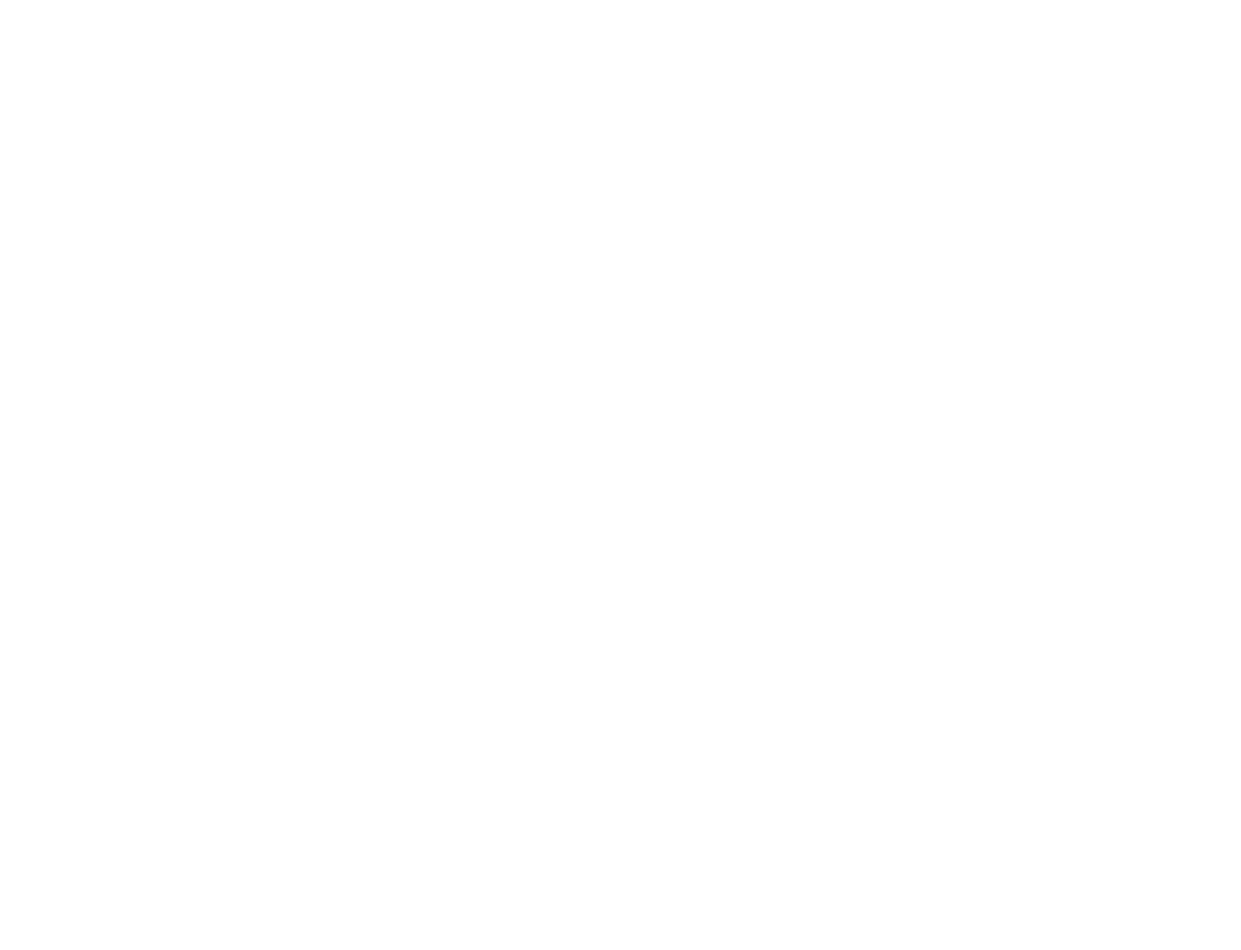
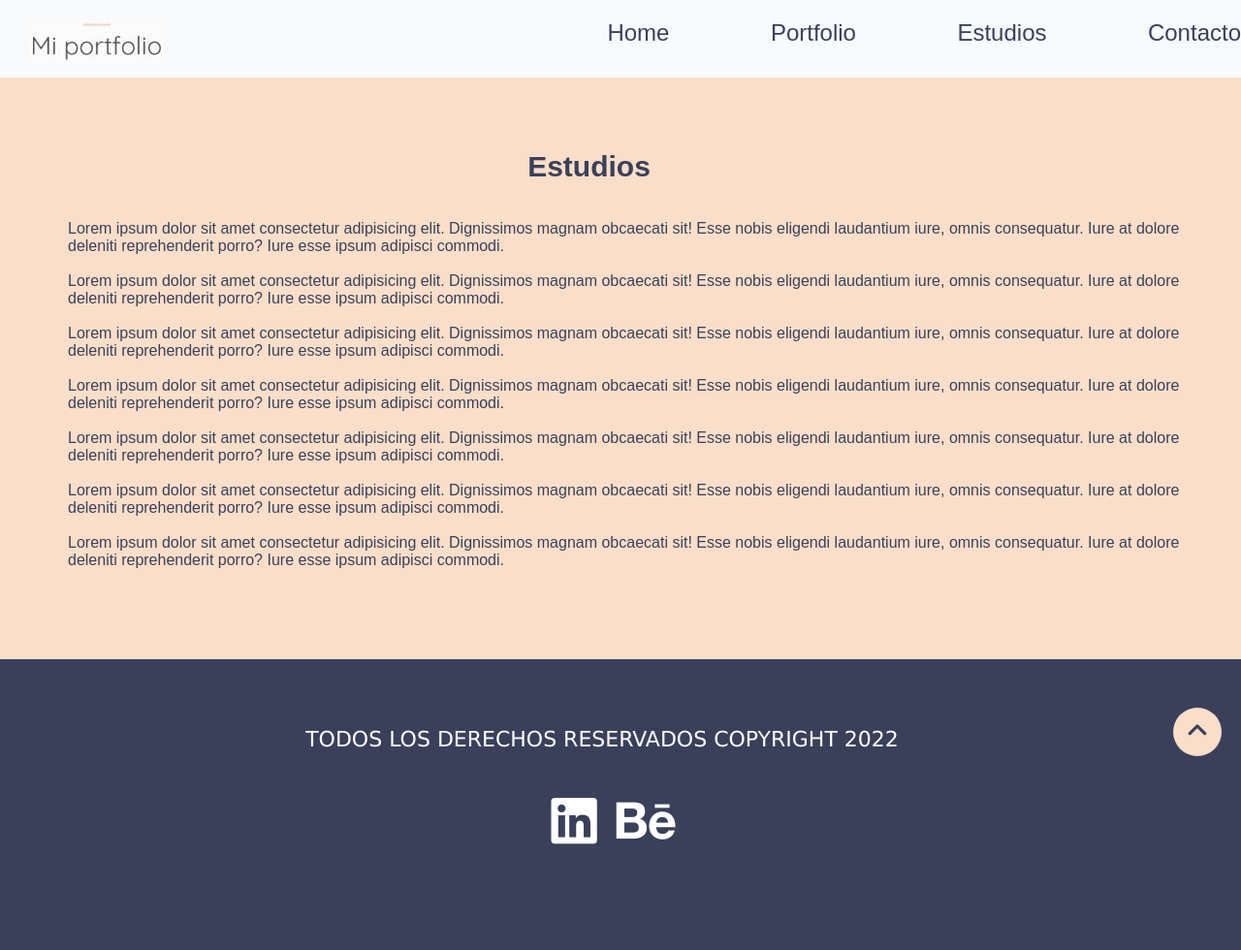
Before and after one commit to grondonamariat/grondonamariat, a plain HTML site: page pages/estudios.html in a window 1280 px wide. Shown: the whole page at 97% size. Before the commit the page ends 800 px from the top, so only its background shows below. Drawn offline with Linux system fonts and the light colour scheme; files that its build step writes are made by us from their sources.

```diff
--- a/css/estilos contactos.css
+++ b/css/estilos contactos.css
@@ -0,0 +1,78 @@
+*{
+    margin: 0%;
+    padding: 0%;
+    box-sizing: border-box;
+}
+
+header{
+    background-color: #f9fafc;
+    color: #3A405A;
+    font-family: sans-serif;
+    width: 100%;
+    height: 80px
+}
+.logo{
+    float: left;
+    margin-top: 20px;
+    margin-left: 30px;
+}
+.barra{
+    float: right;
+    margin-top: 20px;
+    margin-right: 40px;
+    padding: 15px;
+}
+.barra ul li{
+    list-style: none;
+    display: inline-block;
+    margin-left: 50px;
+}
+.barra a{
+    text-decoration: none;
+    color: #3A405A;
+    font-size: 24px;
+    text-transform: capitalize;
+}
+.barra a:hover{
+    color: #9A8F92;
+}
+main{
+    background-color: #F9DEC9;
+    width: 100%;
+    height: 500px;
+    padding-top: 30px;
+    padding-left: 40px;
+}
+h1{
+    font-family: sans-serif;
+    color: #3A405A;
+    padding-bottom: 20px;
+}
+h2{
+    font-family: sans-serif;
+    color: #3A405A;
+    padding-top: 20px;
+    padding-bottom: 10px;
+}
+footer{
+    background-color: #3A405A;
+    color: white;
+    font-size: 18px;
+    font-family: sans-serif;
+    width: 100%;
+    height: 200px;
+    padding: 45px;
+ }
+ h3{
+    text-align: center;
+    text-transform: capitalize;
+    font-family: 'Lucida Sans', 'Lucida Sans Regular', 'Lucida Grande',
+     'Lucida Sans Unicode', Geneva, Verdana, sans-serif;
+     font-size: 20px;
+}
+ .pie img{
+    padding: 0%;
+    margin-top: 20px;
+    height: auto;
+    width: 45px;
+ }
--- a/css/estilos estudios.css
+++ b/css/estilos estudios.css
@@ -0,0 +1,77 @@
+*{
+    margin: 0%;
+    padding: 0%;
+    box-sizing: border-box;
+}
+
+header{
+    background-color: #f9fafc;
+    color: #3A405A;
+    font-family: sans-serif;
+    width: 100%;
+    height: 80px
+}
+.logo{
+    float: left;
+    margin-top: 20px;
+    margin-left: 30px;
+}
+.barra{
+    float: right;
+    margin-top: 20px;
+    margin-right: 40px;
+    padding: 15px;
+}
+.barra ul li{
+    list-style: none;
+    display: inline-block;
+    margin-left: 50px;
+}
+.barra a{
+    text-decoration: none;
+    color: #3A405A;
+    font-size: 24px;
+    text-transform: capitalize;
+}
+.barra a:hover{
+    color: #9A8F92;
+}
+main{
+    height: 600px;
+    width: 100%;
+    background-color: #F9DEC9;
+    padding-top: 30px;
+    padding-left: 30px;
+    padding-right: 50px;
+    font-family: sans-serif;
+    color: #3A405A;
+}
+h1{
+    font-family: sans-serif;
+    color: #3A405A;
+}
+.curriculum ul li{
+    list-style: none;
+}
+footer{
+    background-color: #3A405A;
+    color: white;
+    font-size: 18px;
+    font-family: sans-serif;
+    width: 100%;
+    height: 200px;
+    padding: 45px;
+ }
+ h3{
+    text-align: center;
+    text-transform: capitalize;
+    font-family: 'Lucida Sans', 'Lucida Sans Regular', 'Lucida Grande',
+     'Lucida Sans Unicode', Geneva, Verdana, sans-serif;
+     font-size: 20px;
+}
+ .pie img{
+    padding: 0%;
+    margin-top: 20px;
+    height: auto;
+    width: 45px;
+ }
--- a/css/estilos portfolio.css
+++ b/css/estilos portfolio.css
@@ -0,0 +1,207 @@
+*{
+    margin: 0%;
+    padding: 0%;
+    box-sizing: border-box;
+}
+html{
+    scroll-behavior: smooth;
+}
+#grilla{
+    display: grid;
+    grid-template-areas:
+    "header header header header"
+    "titulo titulo titulo titulo"
+    "item1 item2 item3 item4"
+    "footer footer footer footer";
+    grid-template-rows: 5% 100px 200px 250px;
+    grid-template-columns: 1fr 1fr 1fr 1fr;
+}
+.border{
+    border: 0px white;
+}
+header{
+    grid-area: header;
+    background-color: #f9fafc;
+    align-items: center;
+    color: #3A405A;
+    font-family: sans-serif;
+    width: 100%;
+    height: 80px
+}
+
+.barra{
+    float: right;
+    margin-top: 20px;
+    margin-right: 0px;
+    padding: 0px;
+}
+.barra ul li{
+    list-style: none;
+    display: inline-block;
+    margin-left: 100px;
+}
+.barra a{
+    text-decoration: none;
+    color: #3A405A;
+    font-size: 24px;
+    text-transform: capitalize;
+}
+.barra a:hover{
+    color: #9A8F92;
+}
+section#titulo{
+
+    justify-content: left;
+    font-size: 30px;
+    font-family: sans-serif;
+    font-style: normal;
+    padding-left: 35px;
+    margin-top: 50px;
+    color: #3A405A
+
+}
+.item1{
+    grid-area: item1;
+    background-image: url(../Multimedia/Imagen\ trabajo\ Directv.png);
+    background-position: center;
+    background-size: cover;
+    margin: 10px;
+ }
+.item2{
+    grid-area: item2;
+    background-image: url(../Multimedia/Imagen\ trabajo\ San\ Pedro\ come.png);
+    background-position: center;
+    background-size: cover;
+    margin: 10px;
+}
+.item3{
+    grid-area: item3;
+    background-image: url(../Multimedia/Imagen\ trabajo\ Surprise.png);
+    background-position: center;
+    background-size: cover;
+    margin: 10px;
+}
+.item4{
+    grid-area: item4;
+    background-image: url(../Multimedia/Imagen\ trabajo\ Surprise.png);
+    background-position: center;
+    background-size: cover;
+    margin: 10px;
+ }
+
+footer{
+    grid-area: footer;
+    background-color: #3A405A;
+    color: white;
+    width: 100%;
+    height: 300px;
+    padding-top: 50px;
+    text-align: center;
+    margin-top: 100px;
+ }
+ footer p{
+    margin-left: 100px;
+    text-align: center;
+    text-transform: uppercase;
+    font-family: 'Lucida Sans', 'Lucida Sans Regular', 'Lucida Grande',
+     'Lucida Sans Unicode', Geneva, Verdana, sans-serif;
+     font-size: 22px;
+     padding: 20px;
+}
+
+footer .redes i{
+    color: white;
+    letter-spacing: 15px;
+    font-size: 300%;
+
+
+}
+
+footer .redes i:hover{
+    color: #F9DEC9;
+}
+.subir{
+    height: 50px;
+    width: 50px;
+    background-color: #F9DEC9;
+    text-align: center;
+    line-height: 50px;
+    position: fixed;
+    bottom: 20px;
+    right: 20px;
+    border-radius: 50%;
+    font-size: 25px;
+    color: #3A405A;
+}
+.subir :hover{
+    background-color: #ffd1ae;
+    height: 50px;
+    width: 50px;
+    border-radius: 50%;
+    line-height: 50px;
+}
+@media (max-width: 320px){
+
+    #grilla{
+        grid-template-columns: 1fr;
+        grid-template-rows: auto;
+        grid-template-areas:
+        "header"
+        "titulos"
+        "item1"
+        "item2"
+        "item3"
+        "item4"
+        "footer";
+
+    }
+    header{
+        grid-area: header;
+        padding-left: 20px;
+        margin-top: 5px;
+        width: 320px;
+        height: 100px
+    }
+    .barra ul li{
+        margin-left: 5px;
+        grid-template-columns: 1fr;
+        grid-template-rows: 1fr 1fr;
+    }
+    .barra a{
+        padding-right: 9px;
+        font-size: 16px;
+        text-transform: capitalize;
+    }
+    main{
+        grid-area: main;
+        padding: 10px;
+        padding-left: 40px;
+        height: 100%;
+        padding-top: 25px;
+    }
+    aside{
+        grid-area: publicidad;
+        height: 380px;
+    }
+
+    section#titulos{
+        grid-area: certificados;
+        margin-left: 5px;
+        font-size: 20px;
+        }
+
+    .footer{
+        grid-area: footer;
+    }
+    footer p{
+        margin-left: 15px;
+        font-size: 16px;
+        padding: 10px;
+    }
+    footer .redes i{
+        font-size: 200%;
+    }
+    .subir{
+        display: none;
+    }
+}
--- a/pages/contactos.html
+++ b/pages/contactos.html
@@ -0,0 +1,64 @@
+<!DOCTYPE html>
+<html lang="es">
+<head>
+    <meta charset="UTF-8">
+    <meta http-equiv="X-UA-Compatible" content="IE=edge">
+    <meta name="viewport" content="width=device-width, initial-scale=1.0">
+    <link rel="shortcut icon" href="../Multimedia/Logo Mi portfolio.jpeg" type="image/x-icon">
+    <link rel="stylesheet" href="../css/estilos contacto.css">
+    <link rel="stylesheet" href="https://cdnjs.cloudflare.com/ajax/libs/font-awesome/6.1.1/css/all.min.css" integrity="sha512-KfkfwYDsLkIlwQp6LFnl8zNdLGxu9YAA1QvwINks4PhcElQSvqcyVLLD9aMhXd13uQjoXtEKNosOWaZqXgel0g==" crossorigin="anonymous" referrerpolicy="no-referrer" />    <link rel="stylesheet" href="./css/estilos.css">
+
+    <title>Contacto</title>
+</head>
+<body>
+    <header>
+        <div class="logo"><img src="../Multimedia/Logo Mi portfolio.jpeg" alt="Logo"></div>
+        <nav class="barra">
+                <ul>
+                    <li><a href="../index.html">Home</a></li>
+                    <li><a href="../pages/portfolio.html">Portfolio</a></li>
+                    <li><a href="../pages/estudios.html">Estudios</a></li>
+                    <li><a href="../pages/contacto.html">Contacto</a></li>
+                </ul>
+            </nav>
+       </header>
+    <main>
+        <h1>Contacto</h1>
+        <div class="contacto">
+        <form action="enviar.php" method="post" enctype="text/plain"
+    netlify>
+       <label for="nombre">Nombre y apellido</label><br>
+    <input type="text" name="nombre" required><br>
+    <br>
+    <label for="mail">Correo</label><br>
+    <input type="email" name="mail" placeholder="micorreo@gmail.com" required><br>
+    <br>
+    <label for="comentarios">Comentarios</label><br>
+    <textarea name="comentarios" id="" cols="20" rows="8" placeholder="Escribe tu comentario" required></textarea><br>
+    <input type="reset" value="Restablecer">
+    <input type="submit" value="Enviar">
+    </form>
+</div>
+<h2>Seguinos en las redes sociales</h2>
+<img src="../Multimedia/behance.png" alt="behance" width="auto" height="30px">
+<img src="../Multimedia/linkedin.png" alt="linkedin" width="auto" height="30px">
+
+    </main>
+
+    <br>
+    <br>
+
+    <footer>
+        <p>todos los derechos reservados copyright 2022</p>
+        <div class="redes">
+           <i class="fa-brands fa-linkedin"></i>
+           <i class="fa-brands fa-behance"></i>
+        </div>
+    </footer>
+
+    <a href="#" class="subir">
+        <i class="fa-solid fa-angle-up">
+        </i>
+    </a>
+</body>
+</html>
--- a/pages/estudios.html
+++ b/pages/estudios.html
@@ -0,0 +1,85 @@
+<!DOCTYPE html>
+<html lang="es">
+<head>
+    <meta charset="UTF-8">
+    <meta http-equiv="X-UA-Compatible" content="IE=edge">
+    <meta name="viewport" content="width=device-width, initial-scale=1.0">
+    <link rel="shortcut icon" href="../Multimedia/Logo Mi portfolio.jpeg" type="image/x-icon">
+    <link rel="stylesheet" href="../css/estilos estudios.css">
+    <link rel="stylesheet" href="https://cdnjs.cloudflare.com/ajax/libs/font-awesome/6.1.1/css/all.min.css" integrity="sha512-KfkfwYDsLkIlwQp6LFnl8zNdLGxu9YAA1QvwINks4PhcElQSvqcyVLLD9aMhXd13uQjoXtEKNosOWaZqXgel0g==" crossorigin="anonymous" referrerpolicy="no-referrer" />    <link rel="stylesheet" href="./css/estilos.css">
+
+    <title>Estudios</title>
+</head>
+<body>
+    <header>
+        <div class="logo"><img src="../Multimedia/Logo Mi portfolio.jpeg" alt="Logo"></div>
+        <nav class="barra">
+                <ul>
+                    <li><a href="../index.html">Home</a></li>
+                    <li><a href="../pages/portfolio.html">Portfolio</a></li>
+                    <li><a href="../pages/estudios.html">Estudios</a></li>
+                    <li><a href="../pages/contacto.html">Contacto</a></li>
+                </ul>
+            </nav>
+       </header>
+<main>
+    <h1>Estudios</h1><br>
+    <div class="curriculum">
+    <ul>
+        <li>Lorem ipsum dolor sit amet consectetur adipisicing
+            elit. Dignissimos magnam obcaecati sit! Esse nobis
+            eligendi laudantium iure, omnis consequatur. Iure at
+            dolore deleniti reprehenderit porro? Iure esse ipsum
+            adipisci commodi.</li><br>
+        <li>Lorem ipsum dolor sit amet consectetur adipisicing
+            elit. Dignissimos magnam obcaecati sit! Esse nobis
+            eligendi laudantium iure, omnis consequatur. Iure at
+            dolore deleniti reprehenderit porro? Iure esse ipsum
+            adipisci commodi.</li><br>
+
+        <li>Lorem ipsum dolor sit amet consectetur adipisicing
+                elit. Dignissimos magnam obcaecati sit! Esse nobis
+                eligendi laudantium iure, omnis consequatur. Iure at
+                dolore deleniti reprehenderit porro? Iure esse ipsum
+                adipisci commodi.</li><br>
+
+        <li>Lorem ipsum dolor sit amet consectetur adipisicing
+                    elit. Dignissimos magnam obcaecati sit! Esse nobis
+                    eligendi laudantium iure, omnis consequatur. Iure at
+                    dolore deleniti reprehenderit porro? Iure esse ipsum
+                    adipisci commodi.</li><br>
+
+        <li>Lorem ipsum dolor sit amet consectetur adipisicing
+                        elit. Dignissimos magnam obcaecati sit! Esse nobis
+                        eligendi laudantium iure, omnis consequatur. Iure at
+                        dolore deleniti reprehenderit porro? Iure esse ipsum
+                        adipisci commodi.</li><br>
+
+        <li>Lorem ipsum dolor sit amet consectetur adipisicing
+                            elit. Dignissimos magnam obcaecati sit! Esse nobis
+                            eligendi laudantium iure, omnis consequatur. Iure at
+                            dolore deleniti reprehenderit porro? Iure esse ipsum
+                            adipisci commodi.</li><br>
+
+        <li>Lorem ipsum dolor sit amet consectetur adipisicing
+                                elit. Dignissimos magnam obcaecati sit! Esse nobis
+                                eligendi laudantium iure, omnis consequatur. Iure at
+                                dolore deleniti reprehenderit porro? Iure esse ipsum
+                                adipisci commodi.</li><br>
+     </ul>
+    </div>
+    </main>
+    <footer>
+        <p>todos los derechos reservados copyright 2022</p>
+        <div class="redes">
+           <i class="fa-brands fa-linkedin"></i>
+           <i class="fa-brands fa-behance"></i>
+        </div>
+    </footer>
+
+    <a href="#" class="subir">
+        <i class="fa-solid fa-angle-up">
+        </i>
+    </a>
+</body>
+</html>
```
Also changed, not shown: css/estilos.css (+14 -7 lines), pages/portfolio.html (+47 -0 lines).
